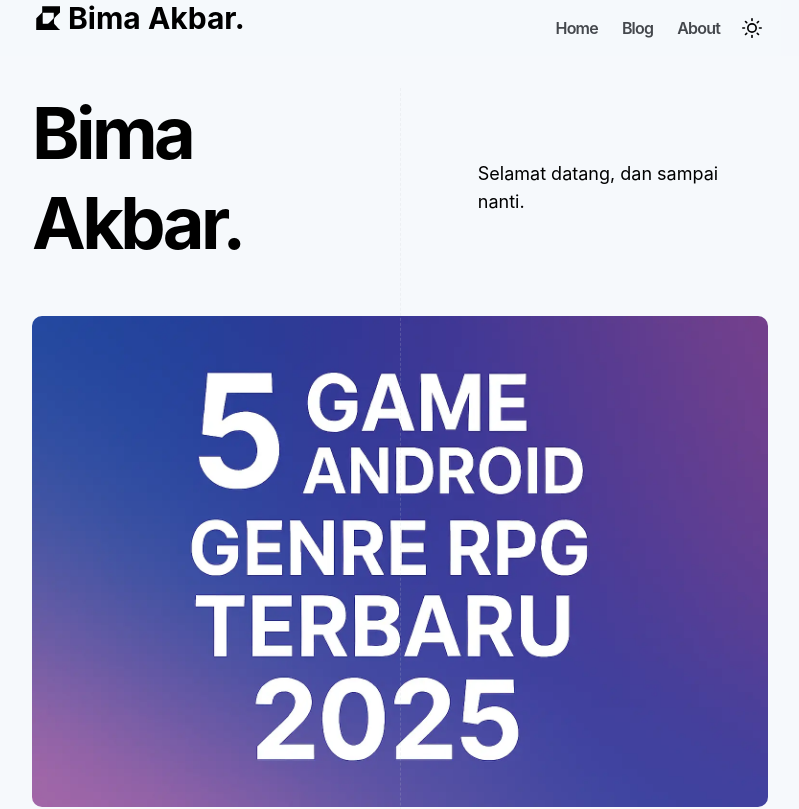
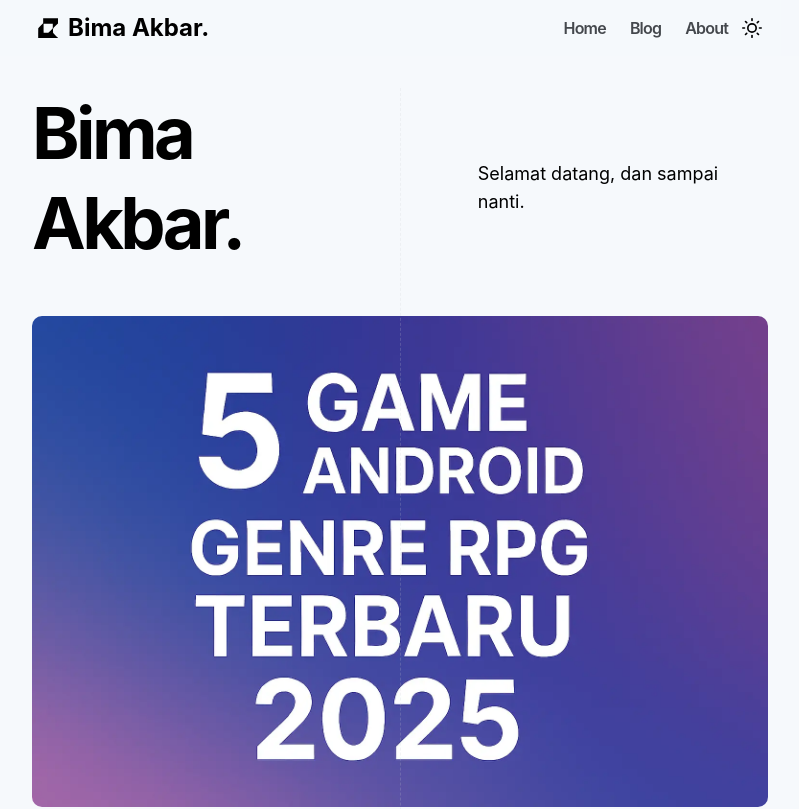
Before and after one commit to c0desk1/bimaakbar-web, a Next.js app: page / in a window 1280 px wide. Shown: the top 809 px of the page, without its empty margins (240-1039 px from the left). Built offline with nearby package versions, Linux system fonts and the light colour scheme.

Commit message:
Update Header.tsx

```diff
--- a/src/components/Header.tsx
+++ b/src/components/Header.tsx
@@ -31,26 +31,26 @@ export default function Header() {
   return (
     <header
       className={clsx(
-        "fixed top-0 w-full z-50 h-14 transition-all items-baseline",
+        "fixed top-0 w-full z-50 h-14 py-2 transition-all items-baseline",
         isScrolled
           ? "bg-[var(--background)]/90 shadow-sm backdrop-blur-md border-b border-[var(--border)]"
           : "bg-[var(--background)]/90 border-transparent"
       )}>
-      <Container size="md" className="justify-between">
-        <div className="flex items-baseline justify-between h-full">
+      <Container size="md">
+        <div className="flex items-center justify-between h-full w-full">
           <Link href="/" className="flex w-fit items-center gap-1">
             <svg
               aria-label="brand"
               stroke="var(--foreground)"
               width={32}
               height={32}
-              className="p-1">
+              className="p-1.5">
               <title>{siteConfig.name}</title>
               <use href="/images/icons.svg#logo" />
             </svg>
-            <span className="text-3xl font-bold hidden md:block">{siteConfig.name}.</span>
+            <span className="text-2xl font-bold hidden md:block">{siteConfig.name}.</span>
           </Link>
-          <div className="flex items-center gap-4">
+          <div className="flex items-center gap-2">
             <nav aria-label="Main Navigation" className="text-md font-semibold hidden md:flex gap-6 text-[var(--muted-foreground)]">
               <Link href="/" className="tracking-tighter leading-tight md:leading-none hover:text-[var(--foreground)]">Home</Link>
               <Link href="/blog" className="tracking-tighter leading-tight md:leading-none hover:text-[var(--foreground)]">Blog</Link>
@@ -58,7 +58,7 @@ export default function Header() {
             </nav>
             <Icon
               onClick={() => setTheme(isDark ? 'light' : 'dark')}
-              className="size-8 p-1 rounded-full hover:bg-[var(--hover)] transition"
+              className="size-8 hover:bg-[var(--hover)] transition"
               aria-label="Toggle Dark Mode">
               <AnimatePresence mode="wait">
                 {isDark ? (
@@ -149,7 +149,7 @@ export default function Header() {
       <Drawer isOpen={open} onClose={() => setOpen(false)}>
         <div className="h-full w-full p-6">
           <h2 className="text-2xl font-bold mb-4">Halo!</h2>
-          <nav aria-label="Main Navigation" className="flex flex-col text-xl font-semibold gap-2 text-[var(--foreground)] my-6 overflow-y-auto">
+          <nav aria-label="Main Navigation" className="flex flex-col text-xl font-semibold gap-2 text-[var(--foreground)] my-6">
             <span className="text-sm font-semibold text-[var(--muted-foreground)] mt-2">Menu</span>
             <Link href="/" onClick={() => setOpen(false)} className="tracking-tighter leading-tight md:leading-none hover:text-[var(--foreground)]">Beranda</Link>
             <Link href="/blog" onClick={() => setOpen(false)} className="tracking-tighter leading-tight md:leading-none hover:text-[var(--foreground)]">Blog</Link>
```
